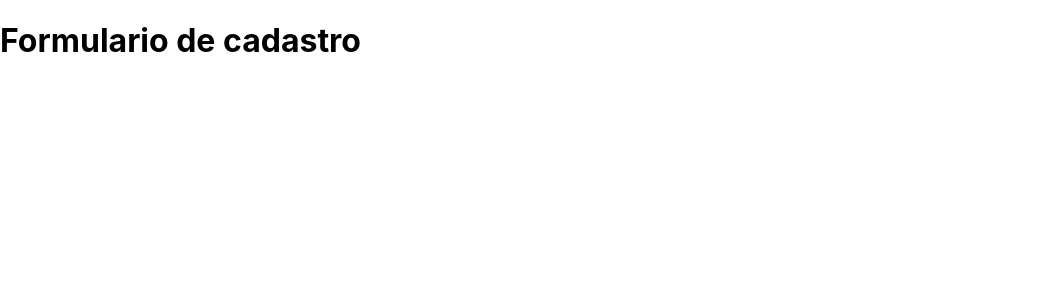
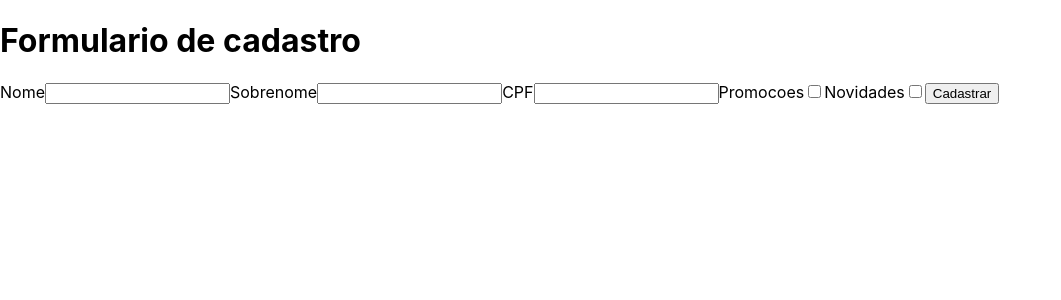
Before and after one commit to JVGS1111/treinamento-react-2, a React (Create React App) app in the folder formulario-em-react/: page / in a window 1280 px wide. Shown: the top 300 px of the page, without its empty margins (0-1061 px from the left). Built offline with nearby package versions, Linux system fonts and the light colour scheme.

Commit message:
adicionado formulario basico

```diff
--- a/formulario-em-react/src/App.js
+++ b/formulario-em-react/src/App.js
@@ -1,10 +1,17 @@
+import { Component, Fragment } from 'react';
 import './App.css';
+import FormularioCadastro from './components/formularioCadastro/formularioCadastro.jsx';
 
-function App() {
-  return (
-    <h1>Formulario de cadastro</h1>
+class App extends Component {
+  render() {
+    return (
+      <Fragment>
+        <h1> Formulario de cadastro</h1 >
+        < FormularioCadastro />
+      </Fragment>
 
-  );
+    )
+  }
 }
 
 export default App;
--- /dev/null
+++ b/formulario-em-react/src/components/formularioCadastro/formularioCadastro.jsx
@@ -0,0 +1,25 @@
+import React from 'react';
+
+function FormularioCadastro() {
+    return (
+        <form >
+            <label>Nome</label>
+            <input type="text"></input>
+
+            <label>Sobrenome</label>
+            <input type="text"></input>
+
+            <label>CPF</label>
+            <input type="text"></input>
+
+            <label>Promocoes</label>
+            <input type="checkbox"></input>
+
+            <label>Novidades</label>
+            <input type="checkbox"></input>
+
+            <button>Cadastrar</button>
+        </form >);
+}
+
+export default FormularioCadastro;
```
Also changed, not shown: formulario-em-react/src/components/formularioCadastro/formularioCadastro.css (added), formulario-em-react/src/components/formularioCadastro/index.js (added).
